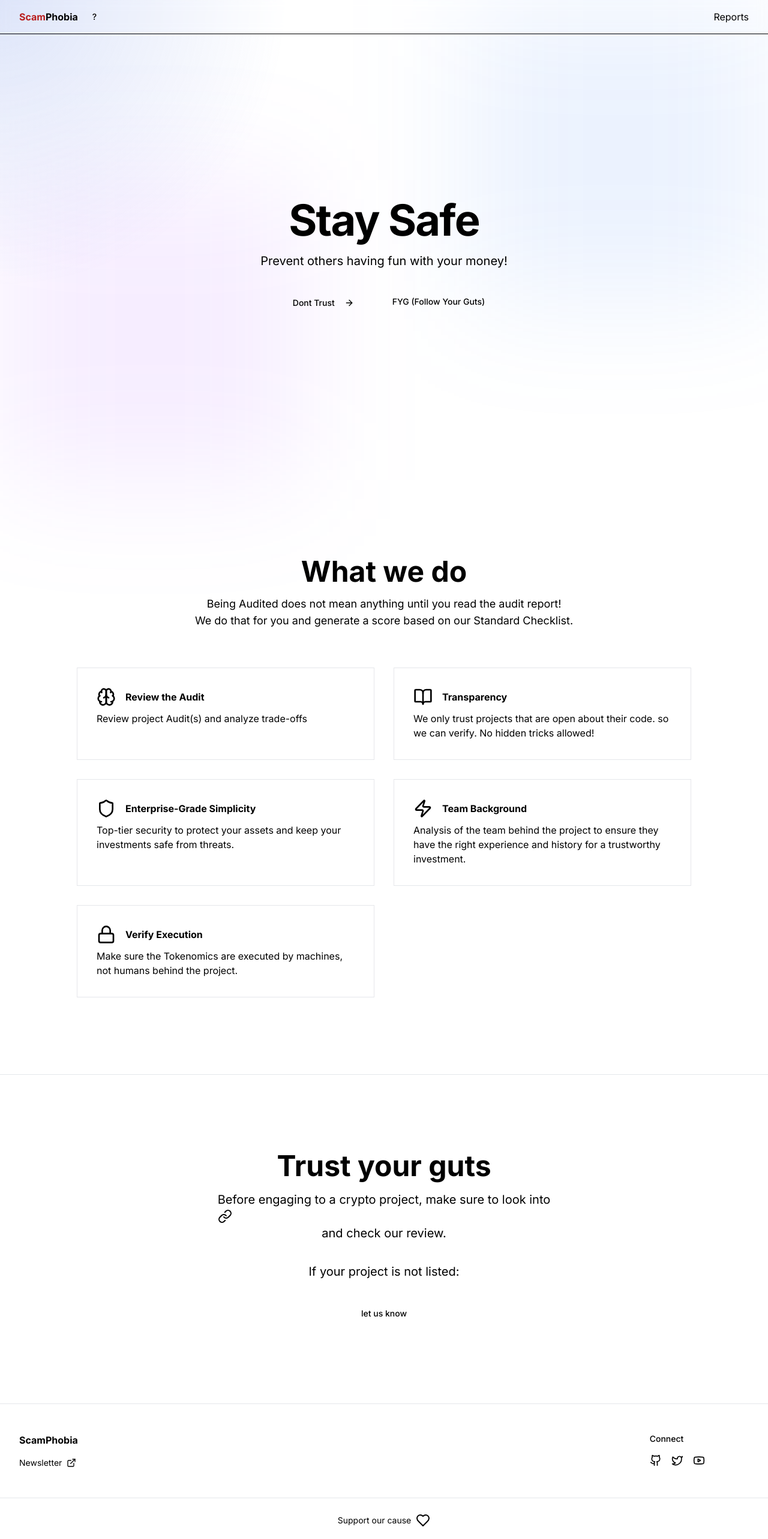
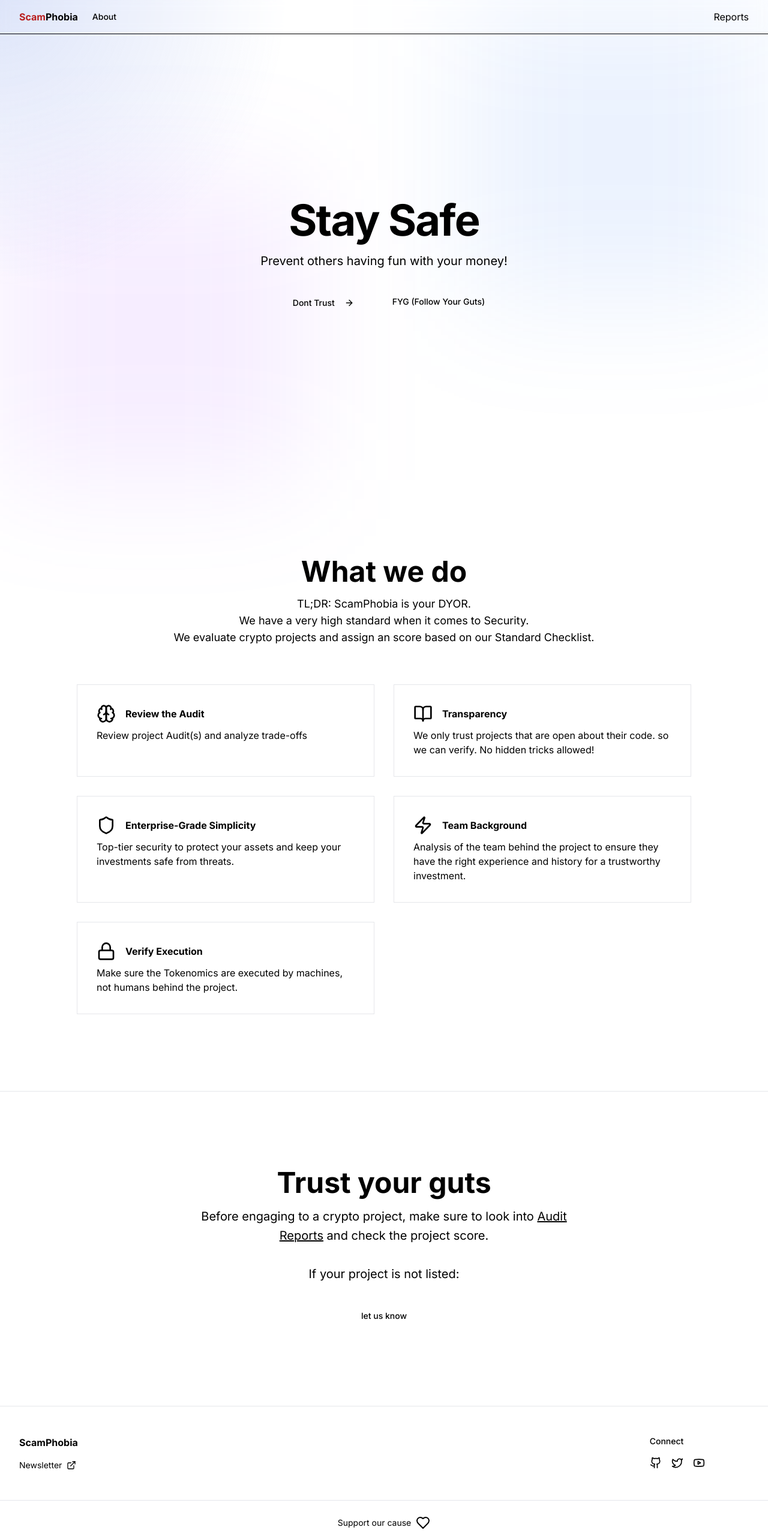
Before and after one commit to ScamPhobia/index, a Next.js app: page / in a window 1280 px wide. Shown: the top 2566 px of the page at 60% size. Built offline with nearby package versions, Linux system fonts and the light colour scheme.

Commit message:
chore(copy): update

```diff
--- a/components/cta.tsx
+++ b/components/cta.tsx
@@ -9,7 +9,9 @@ export default function CTA() {
           Trust your guts
         </h2>
         <p className="max-w-[42rem] leading-normal text-muted-foreground sm:text-xl sm:leading-8">
-          Before engaging to a crypto project, make sure to look into <Link className="underline" href="/audits">Audit Reports</Link> and check our review.
+          Before engaging to a crypto project, make sure to look into
+          {" "}<a className="underline" href="/audits">Audit Reports</a> {" "}
+          and check the project score.
 
           <br />
           <br />
--- a/components/features.tsx
+++ b/components/features.tsx
@@ -35,9 +35,11 @@ export default function Features() {
       <div className="mx-auto max-w-[58rem] text-center">
         <h2 className="font-bold text-3xl leading-[1.1] sm:text-3xl md:text-5xl">What we do</h2>
         <p className="mt-4 text-muted-foreground sm:text-lg">
-          Being Audited does not mean anything until you read the audit report!
+          TL;DR: ScamPhobia is your DYOR.
           <br />
-          We do that for you and generate a score based on our Standard Checklist.
+          We have a very high standard when it comes to Security.
+          <br />
+          We evaluate crypto projects and assign an score based on our Standard Checklist.
         </p>
       </div>
       <div className="mx-auto grid max-w-5xl grid-cols-1 gap-8 md:grid-cols-2">
--- a/components/navbar.tsx
+++ b/components/navbar.tsx
@@ -11,7 +11,7 @@ export default function Navbar() {
         </Link>
         <nav className="flex flex-1 items-center space-x-6 text-sm font-medium">
           <Link href="/about" className="transition-colors hover:text-primary">
-            ?
+            About
           </Link>
         </nav>
         <div className="flex items-center space-x-4">
```
